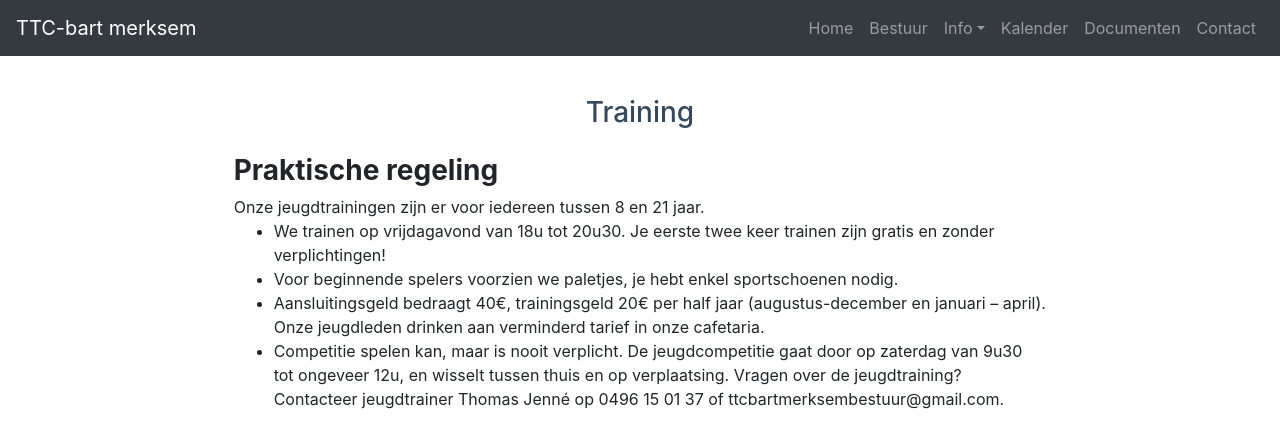
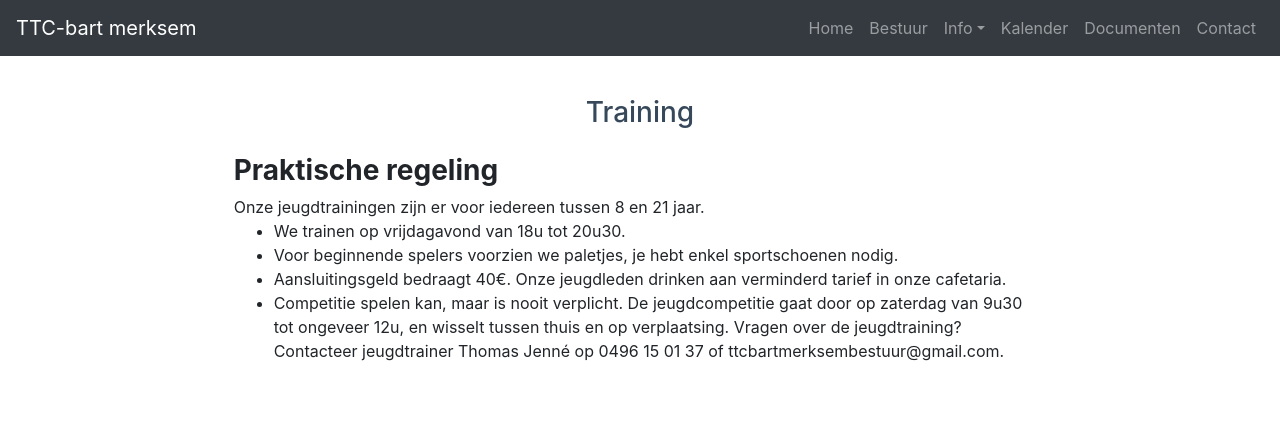
Before and after one commit to bartbiemans/ttc-bart, a React (Create React App) app: page /jeugd in a window 1280 px wide. Shown: the top 448 px of the page. Built offline with nearby package versions, Linux system fonts and the light colour scheme.

Commit message:
remove payment option from training

```diff
--- a/src/components/training/Training.tsx
+++ b/src/components/training/Training.tsx
@@ -18,7 +18,7 @@ export const Training = () => {
                         </li>
                         <li>
                             We voorzien twee “trainingsblokken”, van augustus tot half december, en van januari tot
-                            einde april. Voor elk trainingsblok vragen we een beperkte bijdrage van 20€.
+                            einde april.
                         </li>
                     </ul>
                 </Col>
--- a/src/components/youth/Youth.tsx
+++ b/src/components/youth/Youth.tsx
@@ -10,12 +10,12 @@ export const Youth = () => {
                     <h3 className={'pt-2'}><b>Praktische regeling</b></h3>
                     <span>Onze jeugdtrainingen zijn er voor iedereen tussen 8 en 21 jaar. </span>
                     <ul>
-                        <li>We trainen op vrijdagavond van 18u tot 20u30. Je eerste twee keer trainen zijn gratis en zonder verplichtingen!
+                        <li>We trainen op vrijdagavond van 18u tot 20u30.
                         </li>
                         <li>Voor beginnende spelers voorzien we paletjes, je hebt enkel sportschoenen nodig.
                         </li>
                         <li>
-                            Aansluitingsgeld bedraagt 40€, trainingsgeld 20€ per half jaar (augustus-december en januari – april). Onze jeugdleden drinken aan verminderd tarief in onze cafetaria.
+                            Aansluitingsgeld bedraagt 40€. Onze jeugdleden drinken aan verminderd tarief in onze cafetaria.
                         </li>
                         <li>
                             Competitie spelen kan, maar is nooit verplicht. De jeugdcompetitie gaat door op zaterdag van 9u30 tot ongeveer 12u, en wisselt tussen thuis en op verplaatsing.
```
